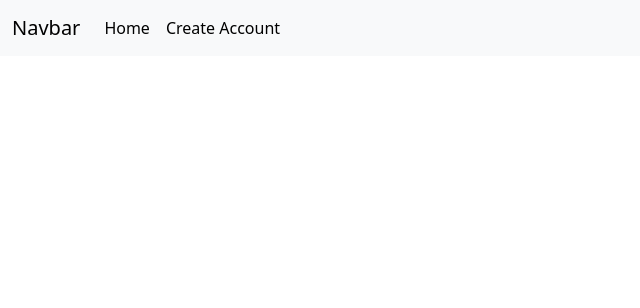
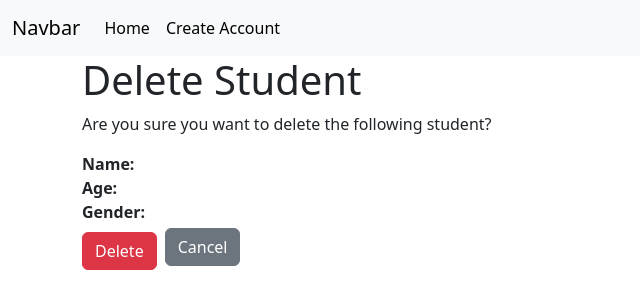
Before and after one commit to Tharushi-Chethana/Student-Management-System, a React (Create React App) app in the folder frontend/: page /delete/1 in a window 1280 px wide. Shown: the top 308 px of the page, without its empty margins (0-640 px from the left). Built offline with nearby package versions, Linux system fonts and the light colour scheme; no server answers.

Commit message:
Delete Student

```diff
--- a/frontend/src/App.js
+++ b/frontend/src/App.js
@@ -4,6 +4,7 @@ import AddStudent from './components/addStudent';
 import { BrowserRouter as Router, Routes, Route } from 'react-router-dom';
 import AllStudents from './components/allStudents';
 import UpdateStudent from './components/updateStudent';
+import DeleteStudent from './components/deleteStudent';
 
 function App() {
   return (
@@ -14,6 +15,7 @@ function App() {
           <Route path="/" element={<AllStudents />} />
           <Route path="/add" element={<AddStudent />} />
           <Route path="/update/:id" element={<UpdateStudent />} />
+          <Route path="/delete/:id" element={<DeleteStudent />} />
         </Routes>
       </div>
     </Router>
--- /dev/null
+++ b/frontend/src/components/deleteStudent.js
@@ -0,0 +1,100 @@
+// import React, { useState, useEffect } from "react";
+// import axios from "axios";
+// import { useParams, Link, useHistory } from "react-router-dom";
+
+// export default function DeleteStudent() {
+//   const { id } = useParams();
+//   const [student, setStudent] = useState({});
+//   const [loading, setLoading] = useState(true);
+
+//   useEffect(() => {
+//     axios.get(`http://localhost:8070/student/get/${id}`)
+//       .then((res) => {
+//         setStudent(res.data.student);
+//       })
+//       .catch((err) => {
+//         alert(err.message);
+//       });
+//   }, [id]);
+
+//   const handleDelete = () => {
+//     axios.delete(`http://localhost:8070/student/delete/${id}`)
+//       .then(() => {
+//         alert("Student deleted successfully");
+//       })
+//       .catch((err) => {
+//         alert(err.message);
+//       });
+//   };
+
+
+//   return (
+//     <div className="container">
+//       <h1>Delete Student</h1>
+//       <p>Are you sure you want to delete the following student?</p>
+//       <div>
+//         <strong>Name:</strong> {student.name}<br />
+//         <strong>Age:</strong> {student.age}<br />
+//         <strong>Gender:</strong> {student.gender}<br />
+//       </div>
+//       <button type="button" className="btn btn-danger mt-2" onClick={handleDelete}>
+//         Delete
+//       </button>
+//       <Link to="/all" className="btn btn-secondary ms-2">
+//         Cancel
+//       </Link>
+//     </div>
+//   );
+// }
+import React, { useState, useEffect } from "react";
+import axios from "axios";
+import { useParams, Link, useNavigate } from "react-router-dom";
+
+export default function DeleteStudent() {
+  const { id } = useParams();
+  const [student, setStudent] = useState({});
+  const navigate = useNavigate();
+
+  useEffect(() => {
+    axios.get(`http://localhost:8070/student/get/${id}`)
+      .then((res) => {
+        setStudent(res.data.student);
+      })
+      .catch((err) => {
+        alert(err.message);
+      });
+  }, [id]);
+
+  const handleDelete = () => {
+    const confirmed = window.confirm("Are you sure you want to delete this student?");
+
+    if (confirmed) {
+      axios.delete(`http://localhost:8070/student/delete/${id}`)
+        .then(() => {
+          alert("Student deleted successfully");
+          navigate("/"); // Navigate using useNavigate
+        })
+        .catch((err) => {
+          alert(err.message);
+        });
+    }
+  };
+
+  return (
+    <div className="container">
+      <h1>Delete Student</h1>
+      <p>Are you sure you want to delete the following student?</p>
+      <div>
+        <strong>Name:</strong> {student.name}<br />
+        <strong>Age:</strong> {student.age}<br />
+        <strong>Gender:</strong> {student.gender}<br />
+      </div>
+      <button type="button" className="btn btn-danger mt-2" onClick={handleDelete}>
+        Delete
+      </button>
+      <Link to="/all" className="btn btn-secondary ms-2">
+        Cancel
+      </Link>
+    </div>
+  );
+}
```
